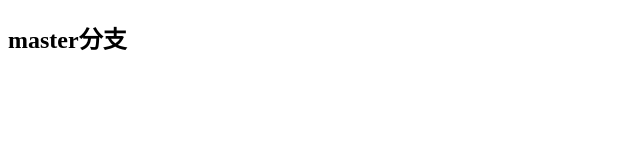
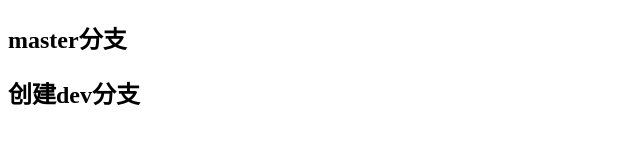
Before and after one commit to cat-god1/git-test, a plain HTML site: page index.html in a window 1280 px wide. Shown: the whole page, without its empty margins (0-640 px from the left). Drawn offline with Linux system fonts and the light colour scheme.

Commit message:
创建dev分支

```diff
--- a/index.html
+++ b/index.html
@@ -6,5 +6,6 @@
 	</head>
 	<body>
 		<h2>master分支</h2>
+		<h2>创建dev分支</h2>
 	</body>
 </html>
```
